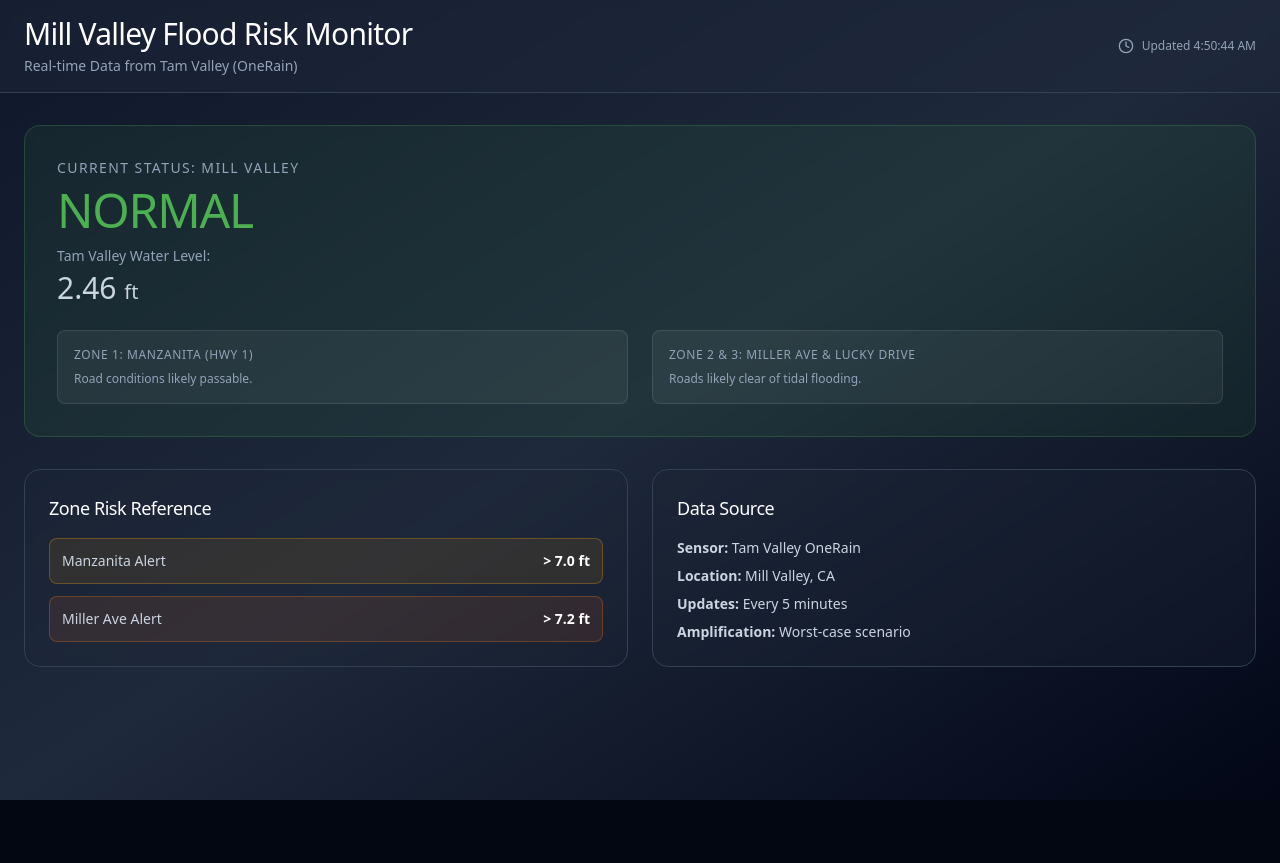
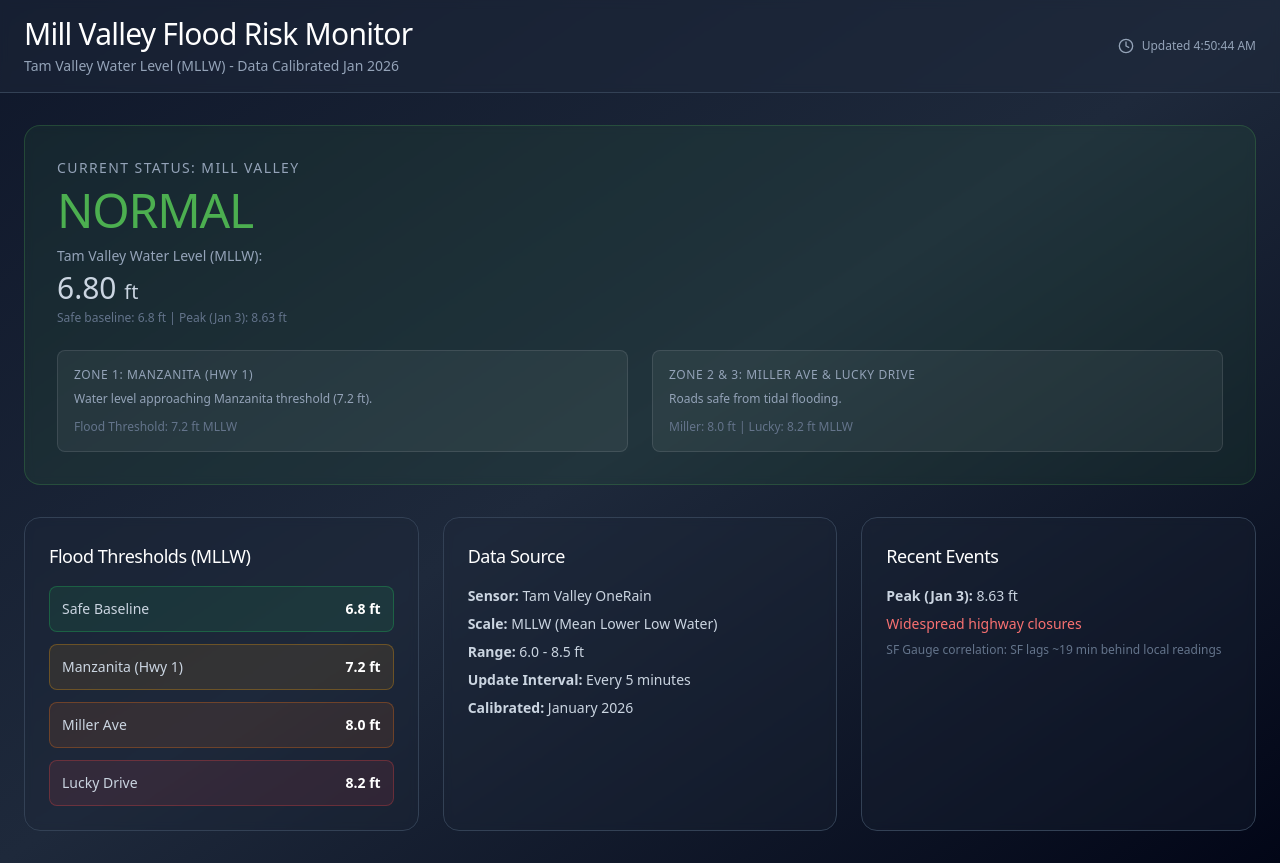
Before and after one commit to franz-sg/flood-monitor, a Next.js app: page / in a window 1280 px wide. Before the commit the page ends 800 px from the top, so only its background shows below. Built offline with nearby package versions, Linux system fonts and the light colour scheme; no server answers.

Commit message:
Update to MLLW scale with real Tam Valley thresholds (6.8-8.5 ft range)

```diff
--- a/app/page.js
+++ b/app/page.js
@@ -5,49 +5,48 @@ import { AlertTriangle, TrendingUp, Droplet, Clock } from 'lucide-react';
 import { LineChart, Line, XAxis, YAxis, CartesianGrid, Tooltip, ResponsiveContainer, Area, AreaChart } from 'recharts';
 
 export default function Home() {
-  const [waterLevel, setWaterLevel] = useState(2.456);
-  const [localLevel, setLocalLevel] = useState(null);
+  const [waterLevel, setWaterLevel] = useState(6.8);
   const [historicalData, setHistoricalData] = useState([]);
   const [lastUpdated, setLastUpdated] = useState(new Date());
   const [floodStatus, setFloodStatus] = useState('normal');
   const [manzanitaStatus, setManzanitaStatus] = useState(null);
   const [millerAveStatus, setMillerAveStatus] = useState(null);
 
-  const SF_THRESHOLDS = {
-    low: 6.7,
-    manzanita_limit: 7.0,
-    high_flood: 7.2,
+  const TAM_THRESHOLDS = {
+    safe_threshold: 6.8,
+    manzanita_flood: 7.2,
+    miller_ave_flood: 8.0,
+    lucky_drive_flood: 8.2,
+    critical_peak: 8.63,
   };
 
-  const getEstimatedLocalLevel = (sfLevel) => {
-    if (sfLevel >= 7.0) return sfLevel + 0.8;
-    if (sfLevel >= 6.7) return sfLevel + 0.5;
-    return sfLevel;
-  };
-
-  const getManzanitaStatus = (sfLevel) => {
-    if (sfLevel > SF_THRESHOLDS.manzanita_limit) {
-      return { label: 'LIKELY IMPASSABLE', color: '#d32f2f' };
+  const getManzanitaStatus = (tamLevel) => {
+    if (tamLevel >= TAM_THRESHOLDS.manzanita_flood) {
+      return { label: 'FLOODING LIKELY', color: '#d32f2f' };
     }
-    if (sfLevel >= SF_THRESHOLDS.low) {
-      return { label: 'POSSIBLE FLOODING', color: '#f57c00' };
+    if (tamLevel >= TAM_THRESHOLDS.safe_threshold) {
+      return { label: 'APPROACHING THRESHOLD', color: '#f57c00' };
     }
     return { label: 'LIKELY CLEAR', color: '#4caf50' };
   };
 
-  const getMillerAveLuckyStatus = (sfLevel) => {
-    if (sfLevel > SF_THRESHOLDS.high_flood) {
-      return { label: 'FLOOD RISK', color: '#d32f2f' };
+  const getMillerAveLuckyStatus = (tamLevel) => {
+    if (tamLevel >= TAM_THRESHOLDS.lucky_drive_flood) {
+      return { label: 'BOTH ZONES FLOODED', color: '#d32f2f' };
     }
-    if (sfLevel >= SF_THRESHOLDS.manzanita_limit) {
+    if (tamLevel >= TAM_THRESHOLDS.miller_ave_flood) {
+      return { label: 'MILLER AVE FLOODED', color: '#d32f2f' };
+    }
+    if (tamLevel >= TAM_THRESHOLDS.manzanita_flood) {
       return { label: 'MONITORING', color: '#f57c00' };
     }
     return { label: 'LIKELY CLEAR', color: '#4caf50' };
   };
 
-  const determineFloodStatus = (sfLevel) => {
-    if (sfLevel > SF_THRESHOLDS.manzanita_limit) return 'critical';
-    if (sfLevel >= SF_THRESHOLDS.low) return 'warning';
+  const determineFloodStatus = (tamLevel) => {
+    if (tamLevel >= TAM_THRESHOLDS.lucky_drive_flood) return 'critical';
+    if (tamLevel >= TAM_THRESHOLDS.manzanita_flood) return 'critical';
+    if (tamLevel >= TAM_THRESHOLDS.safe_threshold) return 'warning';
     return 'normal';
   };
 
@@ -75,17 +74,17 @@ export default function Home() {
 
         if (levelMatch) {
           const currentLevel = parseFloat(levelMatch[1]);
-          const localEstimate = getEstimatedLocalLevel(currentLevel);
 
-          setWaterLevel(currentLevel);
-          setLocalLevel(localEstimate);
-          setFloodStatus(determineFloodStatus(currentLevel));
-          setManzanitaStatus(getManzanitaStatus(currentLevel));
-          setMillerAveStatus(getMillerAveLuckyStatus(currentLevel));
-          setLastUpdated(new Date());
+          if (currentLevel >= 5.0 && currentLevel <= 9.0) {
+            setWaterLevel(currentLevel);
+            setFloodStatus(determineFloodStatus(currentLevel));
+            setManzanitaStatus(getManzanitaStatus(currentLevel));
+            setMillerAveStatus(getMillerAveLuckyStatus(currentLevel));
+            setLastUpdated(new Date());
+          }
         }
       } catch (error) {
-        console.log('OneRain scrape failed, using default data:', error.message);
+        console.log('OneRain scrape failed:', error.message);
       }
     };
 
@@ -99,7 +98,7 @@ export default function Home() {
       return (
         <div className="bg-white/95 backdrop-blur-sm px-3 py-2 rounded-lg border border-slate-200 shadow-lg">
           <p className="text-sm font-semibold text-slate-900">{payload[0].payload.time}</p>
-          <p className="text-sm text-slate-600">{payload[0].value.toFixed(2)} ft</p>
+          <p className="text-sm text-slate-600">{payload[0].value.toFixed(2)} ft MLLW</p>
         </div>
       );
     }
@@ -113,7 +112,7 @@ export default function Home() {
           <div className="flex items-center justify-between">
             <div>
               <h1 className="text-3xl font-light tracking-tight">Mill Valley Flood Risk Monitor</h1>
-              <p className="text-slate-400 text-sm mt-1">Real-time Data from Tam Valley (OneRain)</p>
+              <p className="text-slate-400 text-sm mt-1">Tam Valley Water Level (MLLW) - Data Calibrated Jan 2026</p>
             </div>
             {lastUpdated && (
               <div className="text-right text-slate-400 text-xs flex items-center gap-2">
@@ -142,14 +141,9 @@ export default function Home() {
                 </p>
                 {waterLevel !== null && (
                   <div className="mt-3">
-                    <p className="text-sm text-slate-400 mb-1">Tam Valley Water Level:</p>
+                    <p className="text-sm text-slate-400 mb-1">Tam Valley Water Level (MLLW):</p>
                     <p className="text-3xl font-light text-slate-300">{waterLevel.toFixed(2)} <span className="text-xl">ft</span></p>
-                    {localLevel !== null && (
-                      <>
-                        <p className="text-sm text-slate-400 mt-2 mb-1">Estimated Local (w/ Amplification):</p>
-                        <p className="text-3xl font-light text-slate-300">{localLevel.toFixed(2)} <span className="text-xl">ft</span></p>
-                      </>
-                    )}
+                    <p className="text-xs text-slate-500 mt-1">Safe baseline: 6.8 ft | Peak (Jan 3): 8.63 ft</p>
                   </div>
                 )}
               </div>
@@ -164,41 +158,53 @@ export default function Home() {
                   <p className="text-slate-400 text-xs uppercase tracking-wider mb-2">Zone 1: Manzanita (Hwy 1)</p>
                   <p className="text-2xl font-light" style={{ color: manzanitaStatus?.color }}>{manzanitaStatus?.label}</p>
                   <p className="text-slate-400 text-xs mt-2">
-                    {waterLevel > SF_THRESHOLDS.manzanita_limit
-                      ? "High confidence of flooding at Park & Ride."
-                      : waterLevel >= SF_THRESHOLDS.low
-                      ? "Tide approaching critical threshold."
-                      : "Road conditions likely passable."}
+                    {waterLevel >= TAM_THRESHOLDS.manzanita_flood
+                      ? "Flooding at Park & Ride and highway access."
+                      : waterLevel >= TAM_THRESHOLDS.safe_threshold
+                      ? "Water level approaching Manzanita threshold (7.2 ft)."
+                      : "Road conditions safe."}
                   </p>
+                  <p className="text-slate-500 text-xs mt-3">Flood Threshold: 7.2 ft MLLW</p>
                 </div>
 
                 <div className="bg-white/5 rounded-lg p-4 border border-white/10">
                   <p className="text-slate-400 text-xs uppercase tracking-wider mb-2">Zone 2 & 3: Miller Ave & Lucky Drive</p>
                   <p className="text-2xl font-light" style={{ color: millerAveStatus?.color }}>{millerAveStatus?.label}</p>
                   <p className="text-slate-400 text-xs mt-2">
-                    {waterLevel > SF_THRESHOLDS.high_flood
-                      ? "Water likely on roadway."
-                      : waterLevel >= SF_THRESHOLDS.manzanita_limit
-                      ? "Tides high enough to threaten low-lying lanes."
-                      : "Roads likely clear of tidal flooding."}
+                    {waterLevel >= TAM_THRESHOLDS.lucky_drive_flood
+                      ? "Both Miller Ave and Lucky Drive ramp are flooded."
+                      : waterLevel >= TAM_THRESHOLDS.miller_ave_flood
+                      ? "Miller Ave water on roadway; Lucky Drive approaching threshold."
+                      : waterLevel >= TAM_THRESHOLDS.manzanita_flood
+                      ? "High tide conditions; both zones approaching flood thresholds."
+                      : "Roads safe from tidal flooding."}
                   </p>
+                  <p className="text-slate-500 text-xs mt-3">Miller: 8.0 ft | Lucky: 8.2 ft MLLW</p>
                 </div>
               </div>
             )}
           </div>
         </div>
 
-        <div className="grid grid-cols-1 md:grid-cols-2 gap-6">
+        <div className="grid grid-cols-1 md:grid-cols-3 gap-6">
           <div className="bg-slate-800/30 backdrop-blur-sm rounded-2xl border border-slate-700 p-6">
-            <h3 className="text-lg font-light tracking-tight mb-4">Zone Risk Reference</h3>
+            <h3 className="text-lg font-light tracking-tight mb-4">Flood Thresholds (MLLW)</h3>
             <div className="space-y-3 text-sm">
+              <div className="flex items-center justify-between p-3 rounded-lg bg-green-500/10 border border-green-500/30">
+                <span className="text-slate-300">Safe Baseline</span>
+                <span className="font-semibold">6.8 ft</span>
+              </div>
               <div className="flex items-center justify-between p-3 rounded-lg bg-amber-500/10 border border-amber-500/30">
-                <span className="text-slate-300">Manzanita Alert</span>
-                <span className="font-semibold">&gt; 7.0 ft</span>
+                <span className="text-slate-300">Manzanita (Hwy 1)</span>
+                <span className="font-semibold">7.2 ft</span>
               </div>
               <div className="flex items-center justify-between p-3 rounded-lg bg-orange-500/10 border border-orange-500/30">
-                <span className="text-slate-300">Miller Ave Alert</span>
-                <span className="font-semibold">&gt; 7.2 ft</span>
+                <span className="text-slate-300">Miller Ave</span>
+                <span className="font-semibold">8.0 ft</span>
+              </div>
+              <div className="flex items-center justify-between p-3 rounded-lg bg-red-500/10 border border-red-500/30">
+                <span className="text-slate-300">Lucky Drive</span>
+                <span className="font-semibold">8.2 ft</span>
               </div>
             </div>
           </div>
@@ -207,9 +213,19 @@ export default function Home() {
             <h3 className="text-lg font-light tracking-tight mb-4">Data Source</h3>
             <div className="space-y-2 text-sm text-slate-300">
               <p><strong>Sensor:</strong> Tam Valley OneRain</p>
-              <p><strong>Location:</strong> Mill Valley, CA</p>
-              <p><strong>Updates:</strong> Every 5 minutes</p>
-              <p><strong>Amplification:</strong> Worst-case scenario</p>
+              <p><strong>Scale:</strong> MLLW (Mean Lower Low Water)</p>
+              <p><strong>Range:</strong> 6.0 - 8.5 ft</p>
+              <p><strong>Update Interval:</strong> Every 5 minutes</p>
+              <p><strong>Calibrated:</strong> January 2026</p>
+            </div>
+          </div>
+
+          <div className="bg-slate-800/30 backdrop-blur-sm rounded-2xl border border-slate-700 p-6">
+            <h3 className="text-lg font-light tracking-tight mb-4">Recent Events</h3>
+            <div className="space-y-2 text-sm text-slate-300">
+              <p><strong>Peak (Jan 3):</strong> 8.63 ft</p>
+              <p className="text-red-400">Widespread highway closures</p>
+              <p className="text-slate-500 text-xs mt-3">SF Gauge correlation: SF lags ~19 min behind local readings</p>
             </div>
           </div>
         </div>
```
